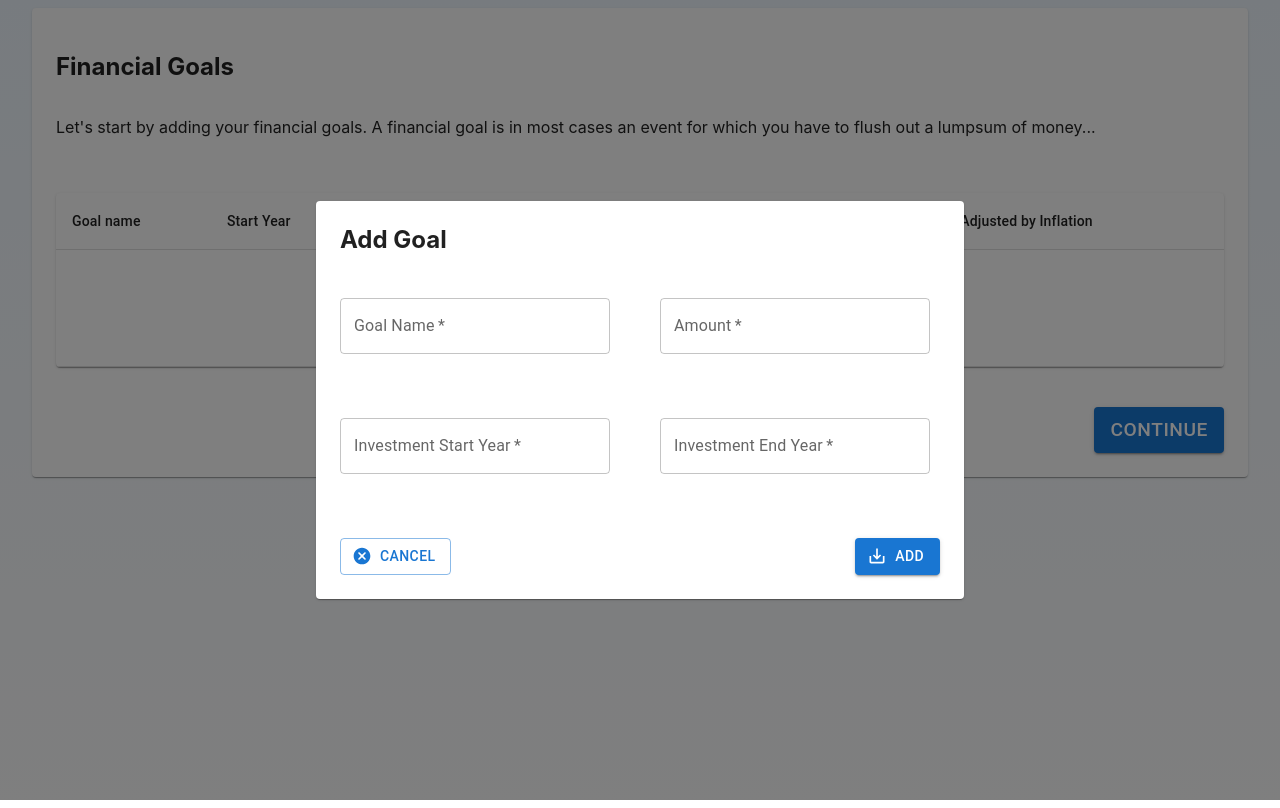
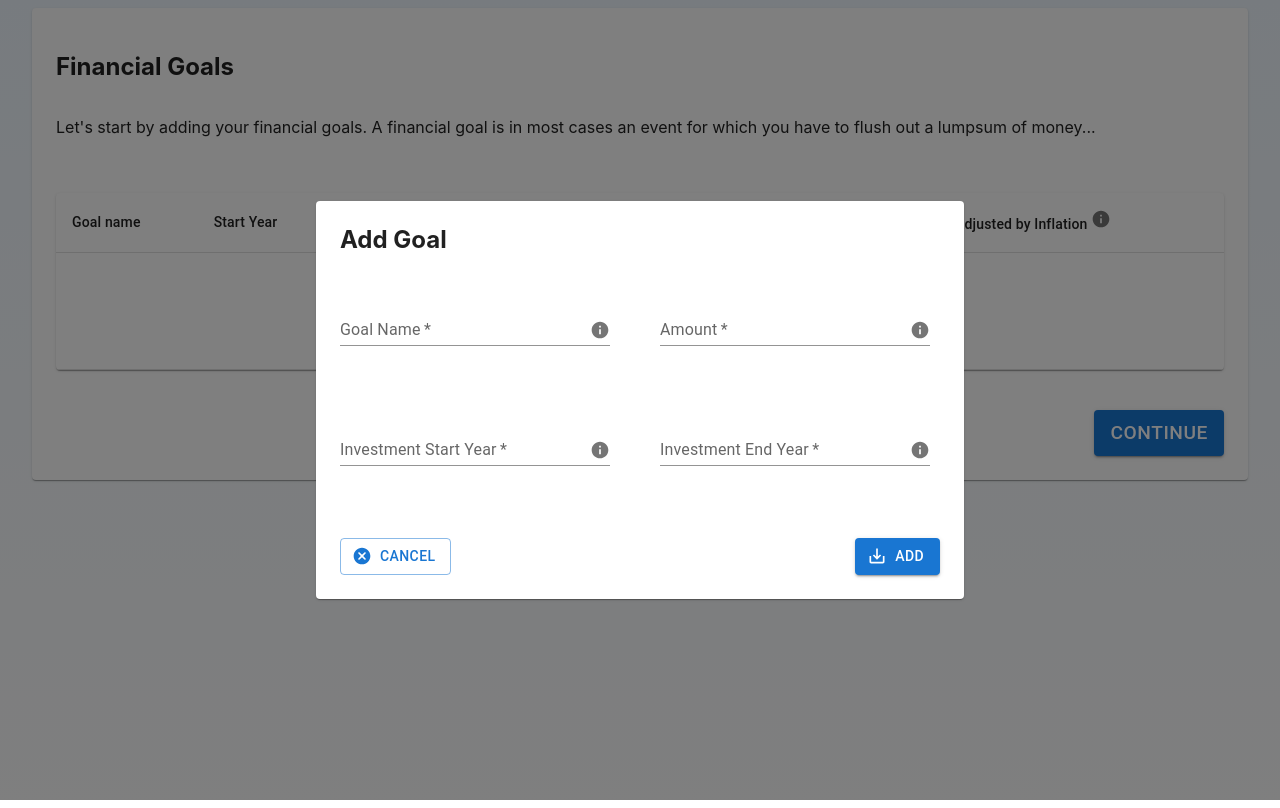
Before and after one commit to goal-based-financial-planner/goal-based-financial-planner, a React (Create React App) app: page / in a window 1280 px wide. Both pictures are taken after a click on the button "ADD GOAL". Built offline with nearby package versions, Linux system fonts and the light colour scheme.

Commit message:
Handle validations on add financial goal button

```diff
--- a/src/components/common/CustomTextField/index.tsx
+++ b/src/components/common/CustomTextField/index.tsx
@@ -132,7 +132,7 @@ const CustomTextField = ({
   return (
     <TextField
       type={type}
-      variant="outlined"
+      variant="standard"
       id={id}
       required={required}
       label={label}
--- /dev/null
+++ b/src/components/common/CustomTooltip/index.tsx
@@ -0,0 +1,29 @@
+import { Tooltip } from '@mui/material';
+import { Info } from '@mui/icons-material';
+
+interface CustomPaperProps {
+  tooltipText: string;
+}
+const CustomTooltip = ({ tooltipText }: CustomPaperProps) => {
+  return (
+    <Tooltip
+      title={tooltipText}
+      slotProps={{
+        popper: {
+          modifiers: [
+            {
+              name: 'offset',
+              options: {
+                offset: [-10, -10],
+              },
+            },
+          ],
+        },
+      }}
+    >
+      <Info fontSize="small" color="action" />
+    </Tooltip>
+  );
+};
+
+export default CustomTooltip;
--- a/src/components/containers/FinancialGoals/AddFinancialGoals/index.tsx
+++ b/src/components/containers/FinancialGoals/AddFinancialGoals/index.tsx
@@ -11,28 +11,90 @@ import {
   NUMBER_PATTERN,
   YEAR_PATTERN,
 } from '../../../../domain/constants';
+import CustomTooltip from '../../../common/CustomTooltip';
 
 interface AddFinancialGoalsProps {
   showAddGoalsModal: boolean;
   handleClose: () => void;
   dispatch: Dispatch<PlannerDataAction>;
 }
+
 const AddFinancialGoals: React.FC<AddFinancialGoalsProps> = ({
   showAddGoalsModal,
   handleClose,
   dispatch,
 }: AddFinancialGoalsProps) => {
   const handleCloseAndReset = () => {
+    setValidationErrors({});
     setGoalName('');
     setStartYear('');
     setTargetYear('');
     setTargetAmount('');
     setIsTargetYearValid(false);
-
     handleClose();
   };
 
+  const [goalName, setGoalName] = useState<string>('');
+  const [startYear, setStartYear] = useState<string>('');
+  const [targetYear, setTargetYear] = useState<string>('');
+  const [targetAmount, setTargetAmount] = useState<string>('');
+  const [isTargetYearValid, setIsTargetYearValid] = useState<boolean>(false);
+  const [validationErrors, setValidationErrors] = useState<
+    Record<string, boolean>
+  >({});
+
+  const handleGoalNameChange = (value: string) => {
+    setValidationErrors({ ...validationErrors, goalName: false });
+    setGoalName(value);
+  };
+
+  const handleStartYearChange = (value: any) => {
+    setValidationErrors({ ...validationErrors, startYear: false });
+    setStartYear(value);
+  };
+
+  const handleTargetYearChange = (value: any) => {
+    setValidationErrors({ ...validationErrors, targetYear: false });
+    setTargetYear(value);
+  };
+
+  const handleTargetAmountChange = (value: any) => {
+    setValidationErrors({ ...validationErrors, targetAmount: false });
+    setTargetAmount(value);
+  };
+
+  const handleTargetYearBlur = () => {
+    setIsTargetYearValid(true);
+  };
+
   const handleAdd = () => {
+    const errors: Record<string, boolean> = {};
+
+    if (!goalName || !ALPHANUMERIC_PATTERN.test(goalName)) {
+      errors.goalName = true;
+    }
+
+    if (!targetAmount || !NUMBER_PATTERN.test(targetAmount)) {
+      errors.targetAmount = true;
+    }
+
+    if (!startYear || !YEAR_PATTERN.test(startYear)) {
+      errors.startYear = true;
+    }
+
+    if (
+      !targetYear ||
+      !YEAR_PATTERN.test(targetYear) ||
+      (isTargetYearValid && Number(targetYear) < Number(startYear))
+    ) {
+      errors.targetYear = true;
+    }
+
+    if (Object.keys(errors).length > 0) {
+      setValidationErrors(errors);
+      return;
+    }
+
     addFinancialGoal(
       dispatch,
       new FinancialGoal(
@@ -42,31 +104,8 @@ const AddFinancialGoals: React.FC<AddFinancialGoalsProps> = ({
         Number(targetAmount),
       ),
     );
+
     handleCloseAndReset();
-  };
-
-  const [goalName, setGoalName] = useState<string>('');
-  const [startYear, setStartYear] = useState<string>('');
-  const [targetYear, setTargetYear] = useState<string>('');
-  const [targetAmount, setTargetAmount] = useState<string>('');
-  const [isTargetYearValid, setIsTargetYearValid] = useState<boolean>(false);
-
-  const handleGoalNameChange = (value: string) => {
-    setGoalName(value);
-  };
-
-  const handleStartYearChange = (value: any) => {
-    setStartYear(value);
-  };
-  const handleTargetYearChange = (value: any) => {
-    setTargetYear(value);
-  };
-  const handleTargetAmountChange = (value: any) => {
-    setTargetAmount(value);
-  };
-
-  const handleTargetYearBlur = () => {
-    setIsTargetYearValid(true);
   };
 
   return (
@@ -103,20 +142,29 @@ const AddFinancialGoals: React.FC<AddFinancialGoalsProps> = ({
               sx={{ minWidth: '270px', minHeight: 80 }}
               helperText="Enter valid Goal Name"
               required
+              error={validationErrors.goalName}
               value={goalName}
               onChange={handleGoalNameChange}
               regex={ALPHANUMERIC_PATTERN}
+              InputProps={{
+                endAdornment: <CustomTooltip tooltipText="Goal Name" />,
+              }}
             />
           </Grid>
+
           <Grid xs={6}>
             <CustomTextField
               label="Amount"
               sx={{ minWidth: '270px', minHeight: 80 }}
               required
               helperText="Enter valid Amount"
+              error={validationErrors.targetAmount}
               value={targetAmount}
               onChange={handleTargetAmountChange}
               regex={NUMBER_PATTERN}
+              InputProps={{
+                endAdornment: <CustomTooltip tooltipText="Goal Name" />,
+              }}
             />
           </Grid>
           <Grid xs={6}>
@@ -125,23 +173,33 @@ const AddFinancialGoals: React.FC<AddFinancialGoalsProps> = ({
               helperText="Enter valid start year"
               label="Investment Start Year"
               required
+              error={validationErrors.startYear}
               value={startYear}
               onChange={handleStartYearChange}
               regex={YEAR_PATTERN}
+              InputProps={{
+                endAdornment: <CustomTooltip tooltipText="Goal Name" />,
+              }}
             />
           </Grid>
           <Grid xs={6}>
             <CustomTextField
               sx={{ minWidth: '270px', minHeight: 80 }}
-              helperText="Enter valid start year"
+              helperText="Enter valid target year"
               label="Investment End Year"
               required
               value={targetYear}
-              regex={YEAR_PATTERN}
-              error={isTargetYearValid && targetYear < startYear}
+              error={
+                validationErrors.targetYear ||
+                (isTargetYearValid && Number(targetYear) < Number(startYear))
+              }
               additionalHelperText="Target year should be greater than start year"
               onChange={handleTargetYearChange}
               onBlur={handleTargetYearBlur}
+              regex={YEAR_PATTERN}
+              InputProps={{
+                endAdornment: <CustomTooltip tooltipText="Goal Name" />,
+              }}
             />
           </Grid>
           <Grid xs={6}>
--- a/src/components/containers/FinancialGoals/FinancialGoalsTable/index.tsx
+++ b/src/components/containers/FinancialGoals/FinancialGoalsTable/index.tsx
@@ -9,6 +9,7 @@ import {
   Paper,
 } from '@mui/material';
 import { FinancialGoal } from '../../../../domain/FinancialGoals';
+import CustomTooltip from '../../../common/CustomTooltip';
 
 interface FinancialGoalsTableProps {
   goals: FinancialGoal[];
@@ -25,12 +26,20 @@ const FinancialGoalsTable: React.FC<FinancialGoalsTableProps> = ({
         <TableHead>
           <TableRow>
             <TableCell>Goal name</TableCell>
+
             <TableCell>Start Year</TableCell>
             <TableCell>Target Year</TableCell>
             <TableCell>Amount</TableCell>
-            <TableCell>Term</TableCell>
-            <TableCell>Term type</TableCell>
-            <TableCell>Capital Adjusted by Inflation</TableCell>
+            <TableCell>
+              Term <CustomTooltip tooltipText="Goal Name" />
+            </TableCell>
+            <TableCell>
+              Term type <CustomTooltip tooltipText="Goal Name" />
+            </TableCell>
+            <TableCell>
+              Capital Adjusted by Inflation{' '}
+              <CustomTooltip tooltipText="Goal Name" />
+            </TableCell>
           </TableRow>
         </TableHead>
         <TableBody>
--- a/src/components/containers/InvestmentsBreakdown/LongTermGoalsSplit/index.tsx
+++ b/src/components/containers/InvestmentsBreakdown/LongTermGoalsSplit/index.tsx
@@ -53,11 +53,9 @@ const AssetsPlanner: React.FC<AssetsPlannerProps> = ({
       shortTermGoals,
     };
 
-    // console.log('dfghjkl', trimmedLongTermGoals);
     updateAssets(dispatch, assetsData);
   };
 
-  console.log(plannerData);
   return (
     <>
       <Stack flexDirection="row" gap={3}>
--- a/src/components/containers/Planner/index.tsx
+++ b/src/components/containers/Planner/index.tsx
@@ -9,20 +9,20 @@ import CustomButton from '../../common/CustomButton';
 import { Box, Grid, Stack, Typography } from '@mui/material';
 import AssetsPlanner from '../InvestmentsBreakdown/LongTermGoalsSplit';
 
+type StateType = 'goals' | 'breakdown' | 'recommendations';
 const Planner: React.FC = () => {
   const [plannerData, dispatch] = useReducer(
     plannerDataReducer,
     initialPlannerData,
   );
-  const [showGoalsTable, setShowGoalsTable] = useState(true);
-  const [showAssetsTable, setShowAssetsTable] = useState(false);
+
+  const [currentState, setCurrentState] = useState<StateType>('goals');
+
   const handleSave = () => {
-    setShowGoalsTable(false);
-    setShowAssetsTable(true);
+    setCurrentState('breakdown');
   };
   const handleEdit = () => {
-    setShowGoalsTable(true);
-    setShowAssetsTable(false);
+    setCurrentState('goals');
   };
 
   const getGoalSummaryAsText = () => {
@@ -46,7 +46,7 @@ const Planner: React.FC = () => {
 
   return (
     <Box sx={{ m: 1 }}>
-      {showGoalsTable ? (
+      {currentState === 'goals' ? (
         <CustomPaper>
           <FinancialGoals plannerData={plannerData} dispatch={dispatch} />
           <Stack alignItems="flex-end">
@@ -72,7 +72,7 @@ const Planner: React.FC = () => {
           </Grid>
         </CustomPaper>
       )}
-      {showAssetsTable ? (
+      {currentState === 'breakdown' ? (
         <CustomPaper>
           <h2>Assets Planner </h2>
           <Box sx={{ p: 3 }}>
--- a/src/domain/PlannerData.ts
+++ b/src/domain/PlannerData.ts
@@ -33,7 +33,7 @@ export class PlannerData {
   getFinancialGoalSummary(): FinancialGoalSumary {
     return Object.values(TermType).map((termType) => {
       return {
-        termType: termType,
+        termType,
         numberOfGoals: this.financialGoals.filter(
           (goal) => goal.getTermType() === termType,
         ).length,
```
